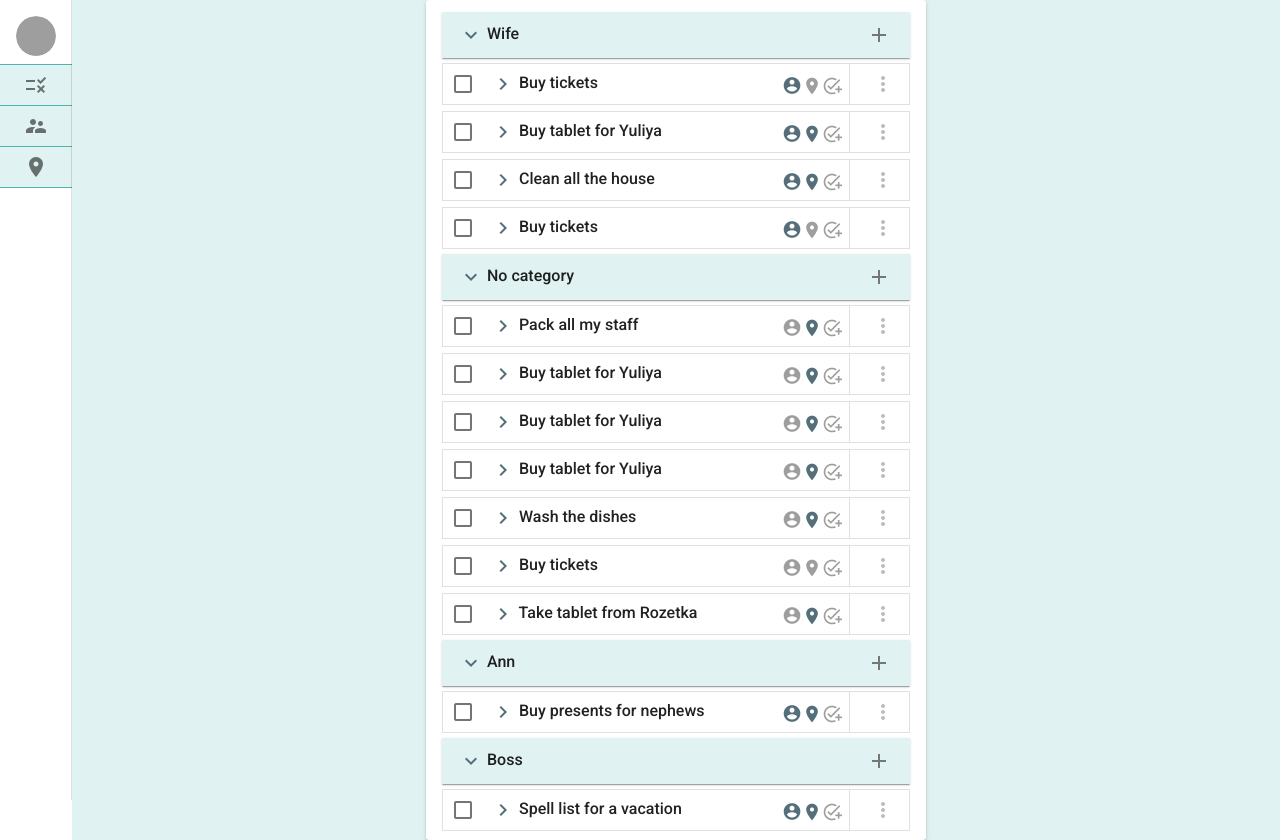
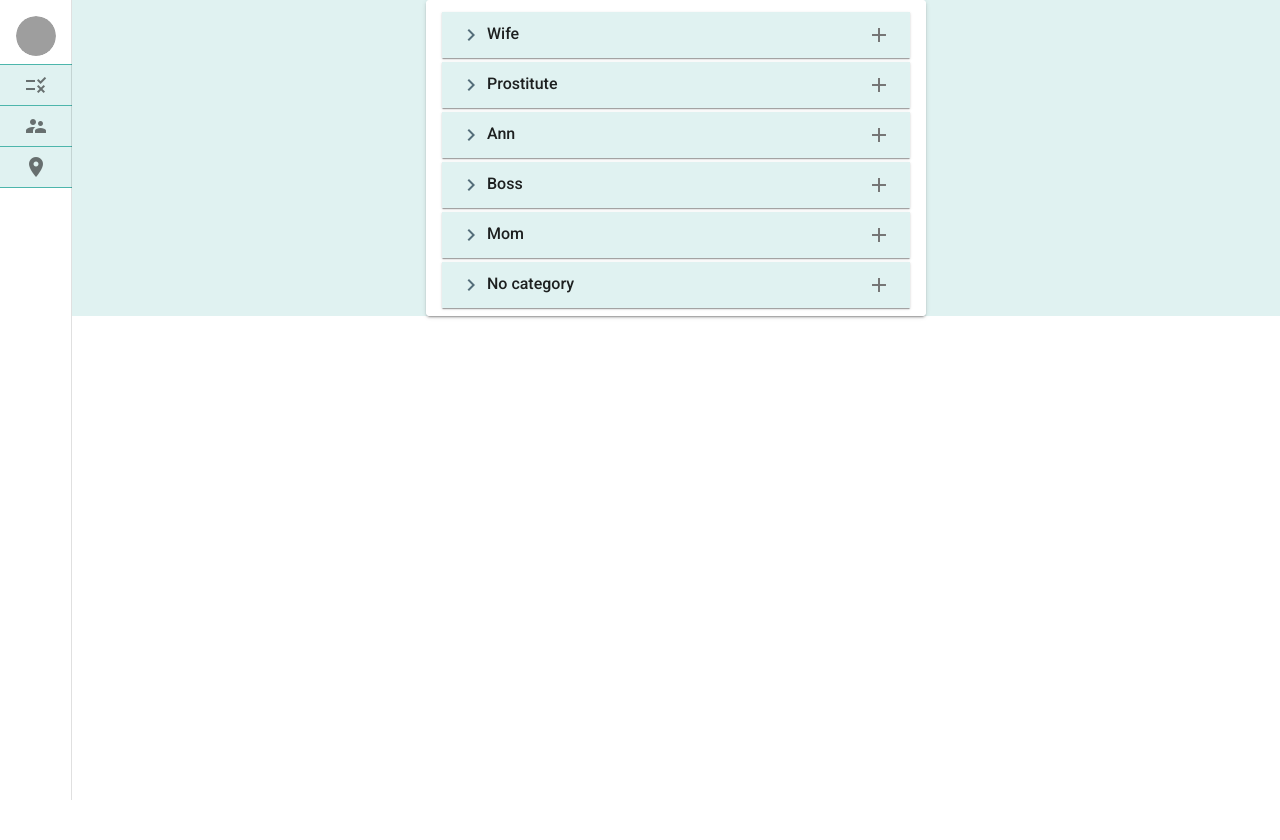
Before and after one commit to Yakhnitsa/vue-todo-app, a Vue app: page /people in a window 1280 px wide. After the commit the page ends 800 px from the top, so only its background shows below. Built offline with nearby package versions, Linux system fonts and the light colour scheme; data requests are answered from the project's data file; grey boxes are pictures that could not be loaded.

Commit message:
add toggle categories button

```diff
--- a/json-server/todo.db.json
+++ b/json-server/todo.db.json
@@ -15,7 +15,10 @@
       "id": 1,
       "text": "Pack all my staff",
       "isDone": false,
-      "person": null,
+      "person": {
+        "id": 4,
+        "name": "Prostitute"
+      },
       "location": {
         "id": 0,
         "name": "Home"
@@ -68,7 +71,10 @@
       "id": 5,
       "text": "Buy tablet for Yuliya",
       "isDone": false,
-      "person": null,
+      "person": {
+        "id": 2,
+        "name": "Mom"
+      },
       "location": {
         "id": 2,
         "name": "Gas station"
--- a/src/components/CategoryTitle.vue
+++ b/src/components/CategoryTitle.vue
@@ -1,4 +1,5 @@
 <template>
+
     <v-hover class="mt-1">
 
         <template v-slot:default="{ hover }">
@@ -8,22 +9,16 @@
                     width="100%"
                     class="mx-auto px-3 py-1 text-left"
                     outlined
-                    tile
-            >
+                    tile>
                 <v-card-title class="pa-0">
                     <v-list-item class="px-0">
-                        <v-list-item-content class="pa-1">
-                            <v-list-item-title @click="displayTodos">
+                        <v-list-item-content @click="toggleTodos" class="pa-1">
+                            <v-list-item-title>
                                 <v-icon color="blue-grey darken-1">
                                     {{isActive ? 'keyboard_arrow_down': 'keyboard_arrow_right'}}
                                 </v-icon>
                                 {{category ? category.name : 'No category'}}</v-list-item-title>
                         </v-list-item-content>
-
-<!--                        <v-divider-->
-<!--                                vertical-->
-<!--                        ></v-divider>-->
-
                         <v-list-item-action class="d-inline-block my-0 pa-0">
                             <v-btn icon>
                                 <v-icon color="grey darken-1">add</v-icon>
@@ -41,14 +36,14 @@
 <script>
     export default {
         name: "CategoryTitle",
-        props:['category','todo-count','category-icon'],
+        props:['category','todo-count','category-icon','is-active'],
         data: () => ({
-            isActive: true,
         }),
+        computed:{
+        },
         methods:{
-            displayTodos(){
-                this.isActive = !this.isActive;
-                this.$emit('display-todos',this.isActive);
+            toggleTodos(){
+                this.$emit('toggle-active', this.category);
             }
         }
     }
--- a/src/components/TodoBoard.vue
+++ b/src/components/TodoBoard.vue
@@ -15,9 +15,14 @@
         <v-list v-else>
             <template v-for="(category,index) in categories" >
                 <v-list-item :key="'cat_' + index">
-                    <category-title :category="category.title"></category-title>
+                    <category-title
+                            :is-active="categoryIsActive(category)"
+                            @toggle-active="activateCategory(category)"
+                            :category="category.title"></category-title>
                 </v-list-item>
-                <v-list-item v-for="todo in category.items" :key="todo.id">
+                <v-list-item
+                        v-show="categoryIsActive(category)"
+                        v-for="todo in category.items" :key="todo.id">
                     <todo-item
                             @set-active="setTaskActive"
                             :is-active="todo === activeTask"
@@ -25,14 +30,12 @@
                     </todo-item>
                 </v-list-item>
             </template>
-
         </v-list>
     </v-card>
 </template>
 
 <script>
     import TodoItem from "@/components/TodoItem";
-    // import TestButton from "@/components/TestButton";
     import {mapGetters} from 'vuex';
     import CategoryTitle from "@/components/CategoryTitle";
 
@@ -45,16 +48,30 @@
         },
         data: () => ({
             activeTask:null,
+            activeCategories:[],
         }),
         computed:{
             ...mapGetters({
                 todoItems: 'getAllTodos'
             }),
+
         },
         methods:{
             setTaskActive(todo){
                 this.activeTask = todo;
+            },
+            categoryIsActive(category){
+                return this.activeCategories.findIndex(cat => cat === category) !== -1;
+            },
+            activateCategory(category){
+                const index = this.activeCategories.findIndex(cat => cat === category);
+                if(index === -1){
+                    this.activeCategories.push(category);
+                }else{
+                    this.activeCategories.splice(index,1);
+                }
             }
+
         },
         mounted(){
 
--- a/src/components/TodoItem.vue
+++ b/src/components/TodoItem.vue
@@ -189,8 +189,7 @@
             todoItem:{
                 deep: true,
                 handler(){
-                    console.log(this.todoItem);
-                    // this.saveTodo();
+
                 }
             }
         },
```
